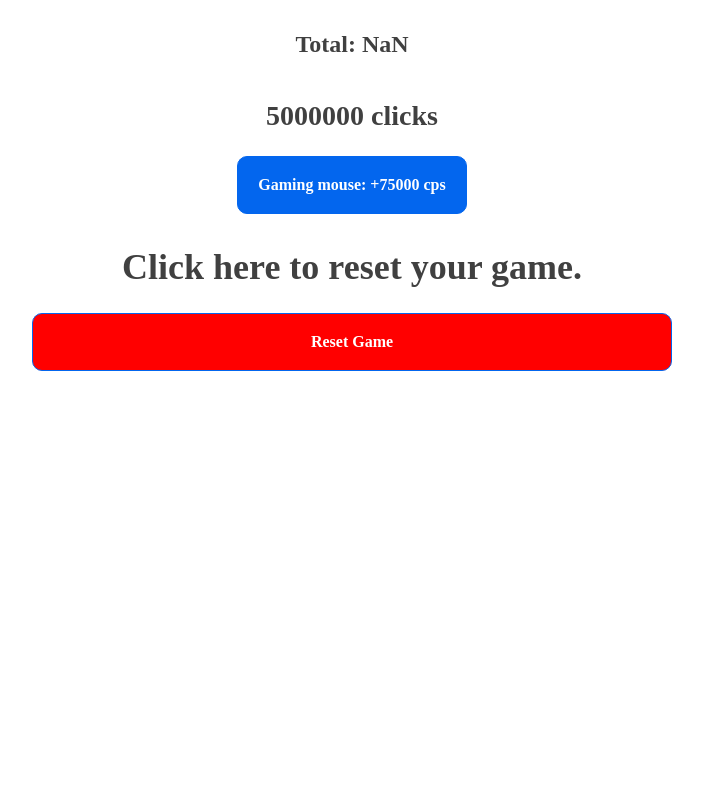
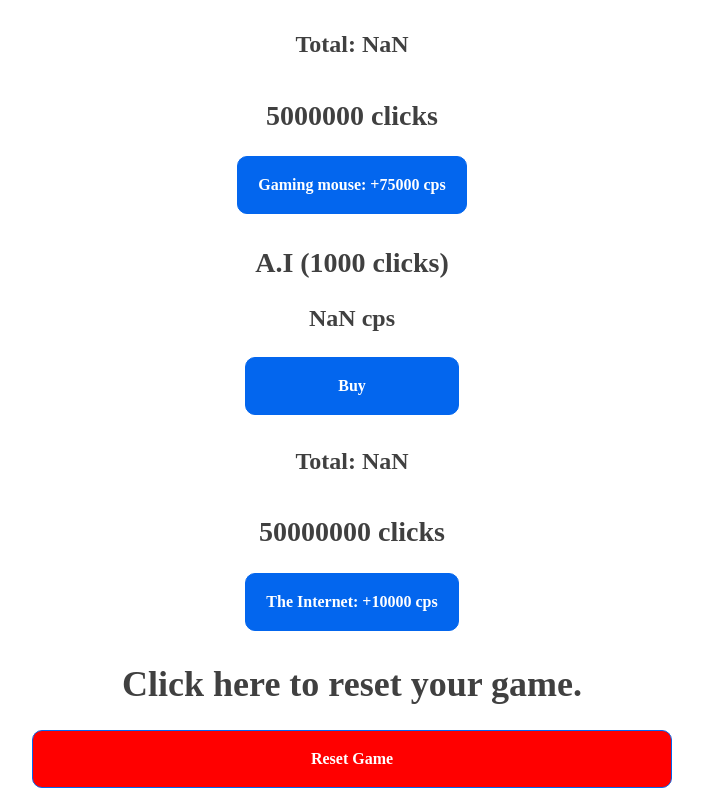
Before and after one commit to nothankyouwdym/ClickerGame, a React (Vite) app: page / in a window 1280 px wide. Shown: the part 1826-2622 px from the top of the page, without its empty margins (288-991 px from the left). Before the commit the page ends 2205 px from the top, so only its background shows below. Built offline with nearby package versions, Linux system fonts and the light colour scheme.

Commit message:
1 file modified

```diff
--- a/src/App.jsx
+++ b/src/App.jsx
@@ -10,16 +10,19 @@ function App(){
     const [babyCount,setBabyCount] = useState(parseInt(localStorage.getItem("babycount")))
     const [genzCount,setGenZCount] = useState(parseInt(localStorage.getItem("genzcount")))
     const [gamerCount,setGamerCount] = useState(parseInt(localStorage.getItem("gamercount")))
+    const [aiCount,setAICount] = useState(parseInt(localStorage.getItem("aicount")))
 
     const [boomerPrice,setBoomerPrice] = useState(30)
     const [babyPrice,setBabyPrice] = useState(80)
     const [genzPrice,setGenZPrice] = useState(120)
     const [gamerPrice,setGamerPrice] = useState(500)
+    const [aiPrice,setAIPrice] = useState(1000)
 
     const [boomerBuyNewPrice,setBoomerBuyNewPrice] = useState(15);
     const [babyBuyNewPrice,setBabyBuyNewPrice] = useState(25);
     const [genzBuyNewPrice,setGenZBuyNewPrice] = useState(45);
     const [gamerBuyNewPrice,setGamerBuyNewPrice] = useState(80);
+    const [aiBuyNewPrice, setAIBuyNewPrice] = useState(100)
 
     const [cps,setCPS] = useState(parseInt(localStorage.getItem("cps")))
 
@@ -35,7 +38,7 @@ function App(){
     }
 
     useEffect(() =>{
-      localStorage.setItem("count", count)
+      localStorage.setItem("count", cps)
     },[count])
 
     useEffect(() =>{
@@ -58,6 +61,10 @@ function App(){
       localStorage.setItem("gamercount", gamerCount)
     },[gamerCount])
 
+    useEffect(() =>{
+      localStorage.setItem("aicount", aiCount)
+    }, [aiCount])
+
     const resetGame = () =>{
       setInterval(function (){
         setCount(0)
@@ -68,6 +75,7 @@ function App(){
       localStorage.setItem("babycount", 0)
       localStorage.setItem("genzcount", 0)
       localStorage.setItem("gamercount", 0)
+      localStorage.setItem("aicount", 0)
       location.reload();
     }
 
@@ -113,7 +121,7 @@ function App(){
         setGenZPrice(genzPrice+genzBuyNewPrice);
         if(genzCount >= 0){
           setInterval(function (){
-            setCount(count => (count+10))
+            setCount(count => (count+25))
           },2000)
           setCPS(parseInt(localStorage.getItem("cps"))+25)
         }
@@ -128,9 +136,23 @@ function App(){
         setGamerPrice(gamerPrice+gamerBuyNewPrice);
         if(gamerCount >= 0){
           setInterval(function (){
-            setCount(count => (count+25))
+            setCount(count => (count+50))
           },1000)
           setCPS(parseInt(localStorage.getItem("cps"))+50)
+        }
+      }
+    }
+
+    const AI = () =>{
+      if(count >= aiPrice){
+        setAICount(parseInt(localStorage.getItem("aicount"))+1);
+        setCount(count-aiPrice)
+        setAIPrice(price => price+aiBuyNewPrice)
+        if(aiCount >= 0){
+          setInterval(function (){
+            setCount(count => (count+100))
+          },1000)
+          setCPS(parseInt(localStorage.getItem("cps"))+100)
         }
       }
     }
@@ -172,6 +194,16 @@ function App(){
           setCount(count => (count+75000))
         },1000)
         setCPS(parseInt(localStorage.getItem("cps")+75000))
+      }
+    }
+
+    const AISpecial = () =>{
+      if (count >= 50000000){
+        setCount(count-50000000)
+        setInterval(function (){
+          setCount(count => (count+100000))
+        },1000)
+        setCPS(parseInt(localStorage.getItem("cps")+100000))
       }
     }
 
@@ -231,12 +263,23 @@ function App(){
         <div>
         <h3>Gamer ({gamerPrice} clicks)</h3>
         <h4>{(gamerCount + 1) * 50} cps</h4>
-        <div id ="btn-group">
+        <div id="btn-group">
           <button onClick={Gamer}>Buy</button>
           <h4>Total: {gamerCount}</h4>
           <h3>5000000 clicks</h3>
           <button onClick={GamerSpecial}>Gaming mouse: +75000 cps</button>
         </div>
+        </div>
+
+        <div>
+          <h3>A.I ({aiPrice} clicks)</h3>
+          <h4>{(aiCount + 1) * 100} cps</h4>
+          <div id="btn-group">
+            <button onClick={AI}>Buy</button>
+            <h4>Total: {aiCount}</h4>
+            <h3>50000000 clicks</h3>
+            <button onClick={AISpecial}>The Internet: +10000 cps</button>
+          </div>
         </div>
 
         </div>
```
